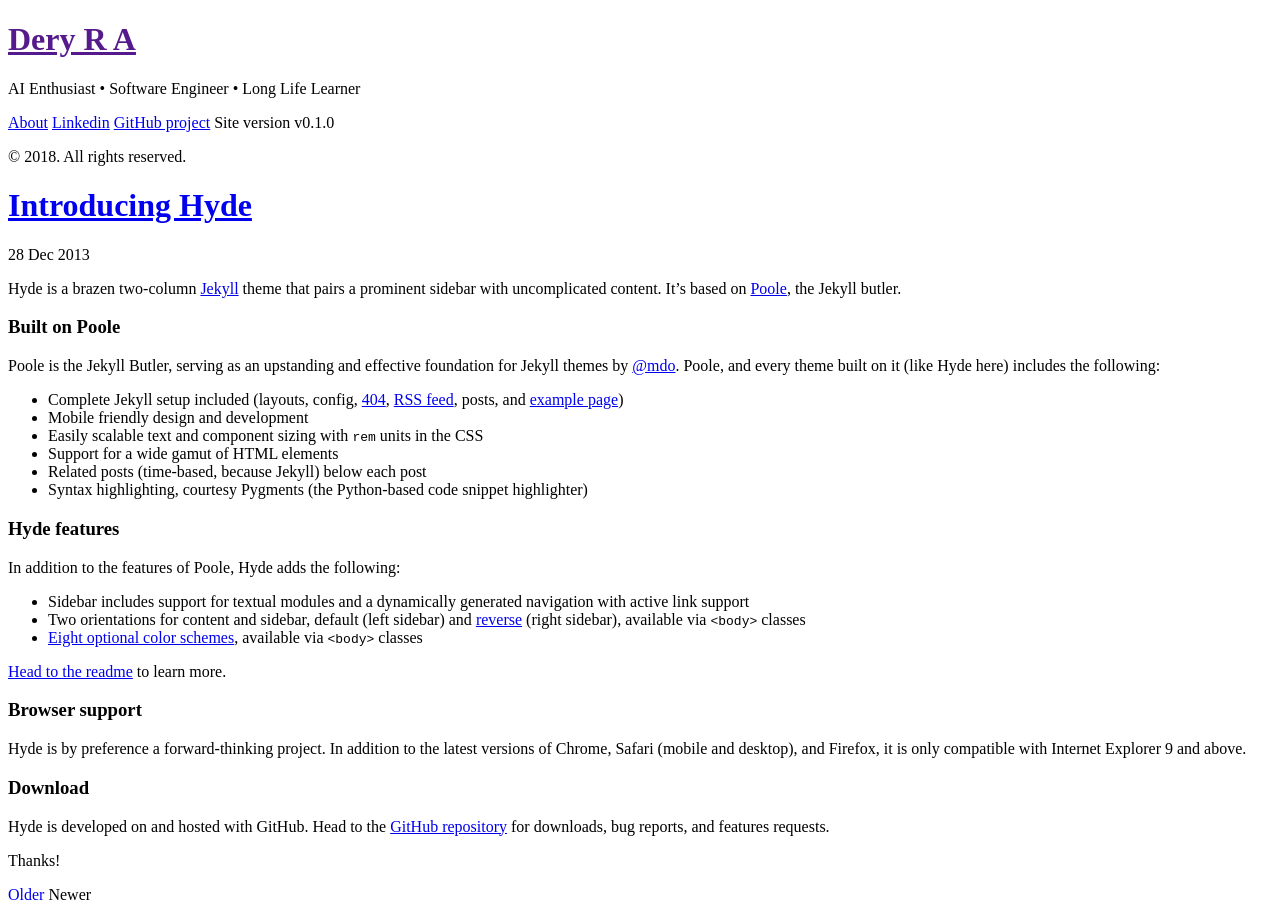
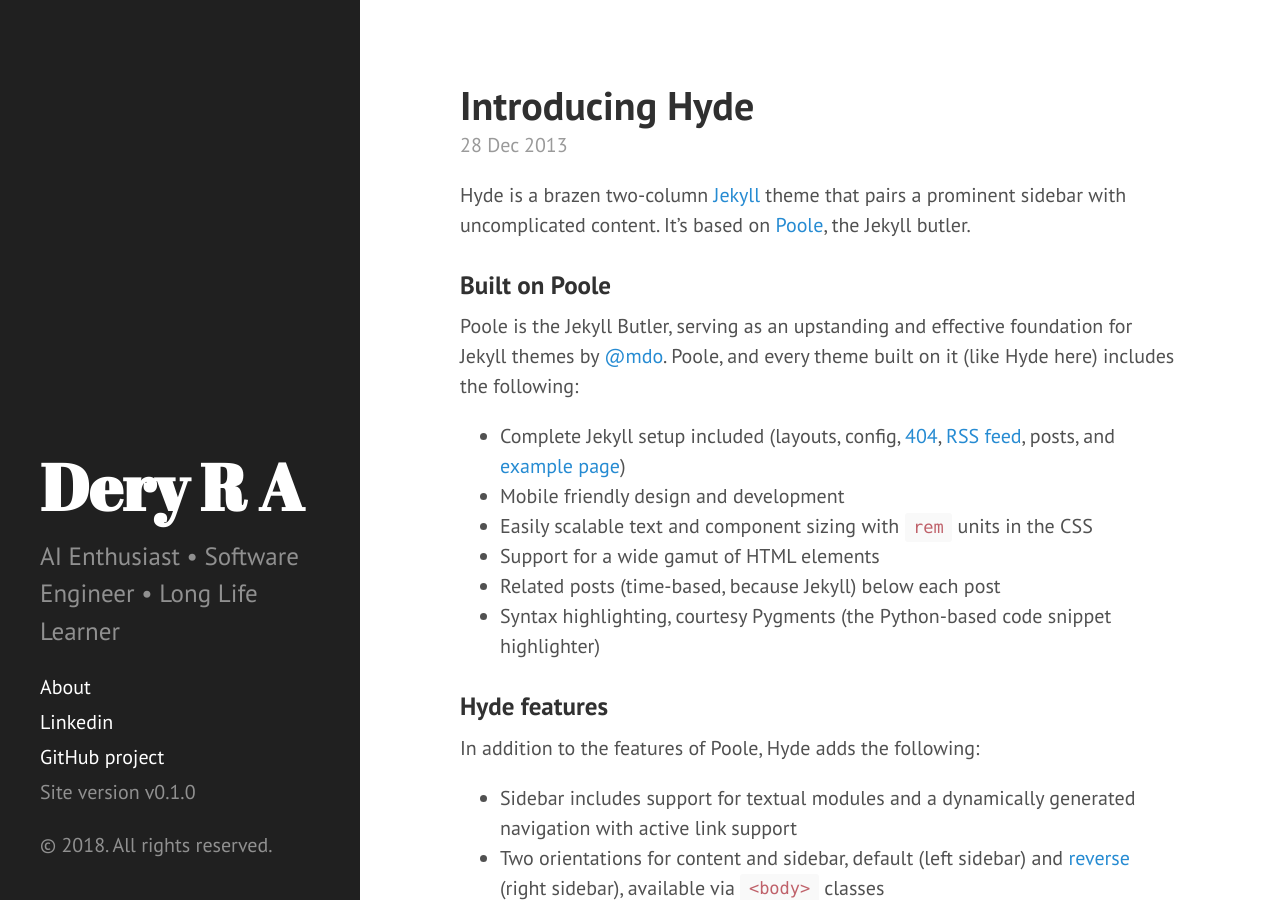
Before and after one commit to deryrahman/deryrahman.github.io, a Jekyll site: the page built from blog/index.html, in a window 1280 px wide and 900 px high. Built offline with Jekyll 4.4.1, drawn with Linux system fonts in a browser that asks for light colours; the list of posts is cut into pages by our own code.

Commit message:
try resolve baseurl

```diff
--- a/_config.yml
+++ b/_config.yml
@@ -16,14 +16,14 @@
 tagline:          ''
 description:      'AI Enthusiast • Software Engineer • Long Life Learner'
 url:              https://deryrahman.github.io
-baseurl:          /
-blogurl:          /blog/
+baseurl:          ''
+blogurl:          /blog
 
 author:
   name:           'Dery Rahman A'
   url:            https://deryrahman.github.io
 
-paginate_path: "/blog/page:num/"
+paginate_path:    "/blog/page:num"
 paginate:         1
 
 # Custom vars
@@ -33,4 +33,4 @@
   repo:           https://github.com/deryrahman
 
 linkedin:
-  url:            https://www.linkedin.com/in/deryrahman/
+  url:            https://www.linkedin.com/in/deryrahman
--- a/_includes/head.html
+++ b/_includes/head.html
@@ -15,14 +15,14 @@
   </title>
 
   <!-- CSS -->
-  <link rel="stylesheet" href="{{ site.baseurl }}public/css/poole.css">
-  <link rel="stylesheet" href="{{ site.baseurl }}public/css/syntax.css">
-  <link rel="stylesheet" href="{{ site.baseurl }}public/css/hyde.css">
+  <link rel="stylesheet" href="{{ site.baseurl }}/public/css/poole.css">
+  <link rel="stylesheet" href="{{ site.baseurl }}/public/css/syntax.css">
+  <link rel="stylesheet" href="{{ site.baseurl }}/public/css/hyde.css">
   <link rel="stylesheet" href="http://fonts.googleapis.com/css?family=PT+Sans:400,400italic,700|Abril+Fatface">
 
   <!-- Icons -->
-  <link rel="apple-touch-icon-precomposed" sizes="144x144" href="{{ site.baseurl }}public/apple-touch-icon-144-precomposed.png">
-                                 <link rel="shortcut icon" href="{{ site.baseurl }}public/favicon.ico">
+  <link rel="apple-touch-icon-precomposed" sizes="144x144" href="{{ site.baseurl }}/public/apple-touch-icon-144-precomposed.png">
+                                 <link rel="shortcut icon" href="{{ site.baseurl }}/public/favicon.ico">
 
   <!-- RSS -->
   <link rel="alternate" type="application/rss+xml" title="RSS" href="/atom.xml">
```
